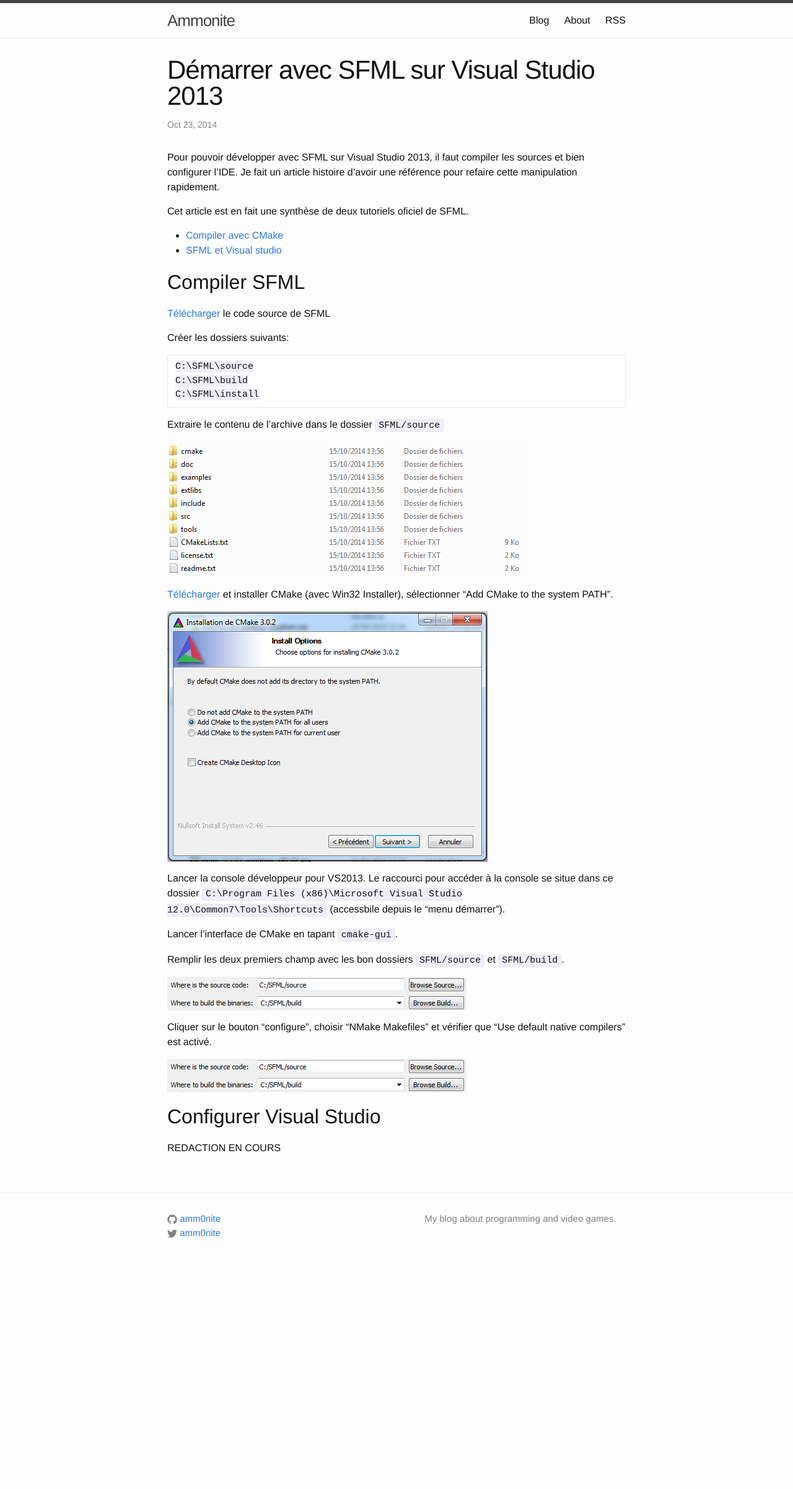
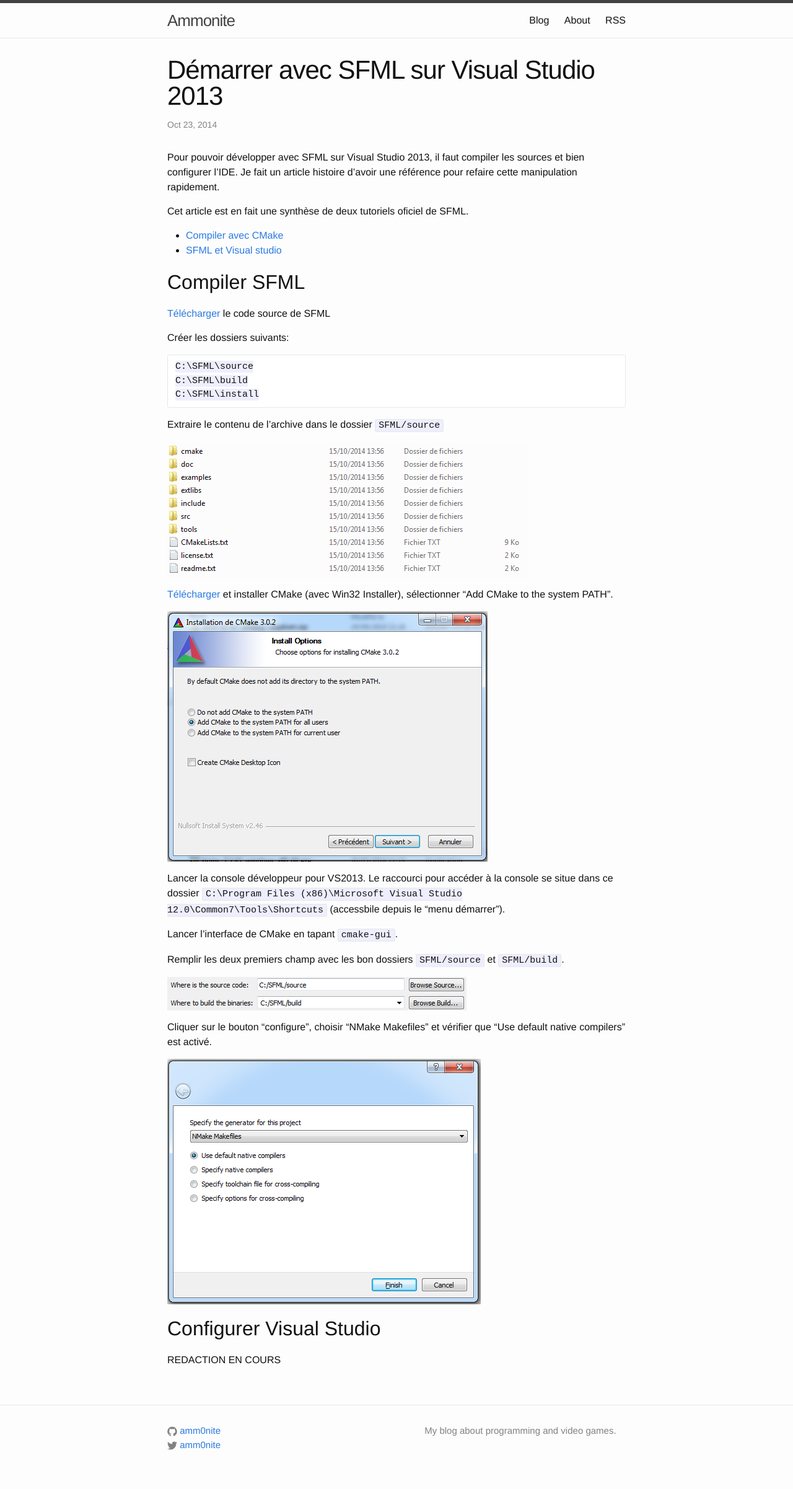
Before and after one commit to amm0nite/amm0nite.github.io, a Jekyll site: the page built from _posts/2014-10-23-sfml-setup.md, in a window 1280 px wide. Shown: the whole page at 62% size. Built offline with Jekyll 4.4.1, drawn with Linux system fonts in a browser that asks for light colours; before the commit the page ends 2060 px from its top, so only the background shows below that.

Commit message:
Working on SFML post

```diff
--- a/_posts/2014-10-23-sfml-setup.md
+++ b/_posts/2014-10-23-sfml-setup.md
@@ -41,7 +41,7 @@
 
 Cliquer sur le bouton "configure", choisir "NMake Makefiles" et vérifier que "Use default native compilers" est activé.
 
-![Configure: première étape]({{ site.url }}/assets/paths.png)
+![Configure: première étape]({{ site.url }}/assets/configure1.png)
 
 ## Configurer Visual Studio
 
```
